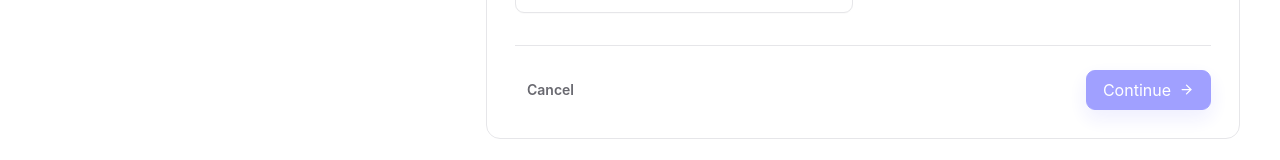
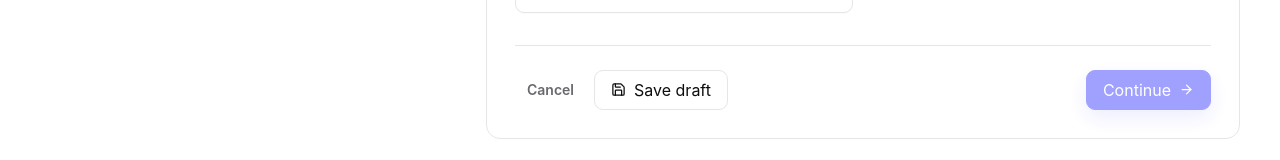
Before and after one commit to Rokki-Khazratov/OpenAI-buildweek, a Next.js app in the folder frontend/: page /exams/new in a window 1280 px wide. Shown: the part 910-1070 px from the top of the page. Built offline with nearby package versions, Linux system fonts and the light colour scheme.

Commit message:
feat(frontend): add exam draft save flow

```diff
--- a/frontend/src/features/demo/demo-provider.tsx
+++ b/frontend/src/features/demo/demo-provider.tsx
@@ -442,7 +442,7 @@ export function DemoProvider({ children }: { children: ReactNode }) {
         const exam: Exam = {
           id: createId(input.title, "exam"),
           ...input,
-          status: input.blueprint.length > 0 && input.sources.length > 0 ? "ready" : "draft",
+          status: input.status ?? (input.blueprint.length > 0 ? "ready" : "draft"),
           configurationVersion: 1,
           attempts: [],
           updatedAt: "Just now",
@@ -461,10 +461,10 @@ export function DemoProvider({ children }: { children: ReactNode }) {
         replaceExams(exams.map((exam) => exam.id === id ? {
           ...exam,
           ...input,
-          status: input.blueprint.length > 0 && input.sources.length > 0 ? "ready" : "draft",
+          status: input.status ?? (input.blueprint.length > 0 ? "ready" : "draft"),
           updatedAt: "Just now",
         } : exam));
-        return { ...exams.find((exam) => exam.id === id)!, ...input, updatedAt: "Just now" };
+        return { ...exams.find((exam) => exam.id === id)!, ...input, status: input.status ?? (input.blueprint.length > 0 ? "ready" : "draft"), updatedAt: "Just now" };
       },
       async removeExam(id) {
         if (!demoMode) await deleteExam(id);
--- a/frontend/src/features/exams/api.ts
+++ b/frontend/src/features/exams/api.ts
@@ -6,7 +6,7 @@ export type ExamDto = { id: string; subject_id: string; title: string; descripti
 export type AttemptSummaryDto = { attempt_id: string; exam_id: string; status: string; score: number; max_score: number; percentage: number; passed: boolean; duration_seconds: number; submitted_at: string; feedback: string };
 export type ExamStatisticsDto = { exam_id: string; attempt_count: number; average_percentage: number | null; best_percentage: number | null; latest_percentage: number | null; average_duration_seconds: number | null; low_confidence: boolean };
 
-const payload = (input: ExamInput) => ({ title: input.title, description: input.description || null, exam_type: input.examType || null, language: input.language, target_date: input.targetDate || null, pasted_context: input.pastedContext, sources: [], blueprint: input.blueprint, rules: input.rules, scenario: input.scenario });
+const payload = (input: ExamInput) => ({ title: input.title, description: input.description || null, exam_type: input.examType || null, language: input.language, target_date: input.targetDate || null, status: input.status, pasted_context: input.pastedContext, sources: [], blueprint: input.blueprint, rules: input.rules, scenario: input.scenario });
 export const listExams = (subjectId: string) => apiFetch<ListPage<ExamDto>>(`/subjects/${subjectId}/exams?limit=100`);
 export const createExam = (input: ExamInput) => apiFetch<ExamDto>(`/subjects/${input.subjectId}/exams`, { method: "POST", body: JSON.stringify(payload(input)) });
 export const updateExam = (id: string, input: ExamInput, configurationVersion?: number) => apiFetch<ExamDto>(`/exams/${id}`, { method: "PATCH", body: JSON.stringify({ ...payload(input), configuration_version: configurationVersion }) });
--- a/frontend/src/features/exams/exam-form.tsx
+++ b/frontend/src/features/exams/exam-form.tsx
@@ -7,6 +7,7 @@ import {
   Check,
   FileText,
   Plus,
+  Save,
   Trash2,
   Upload,
 } from "lucide-react";
@@ -194,7 +195,7 @@ export function ExamForm({ exam }: { exam?: Exam }) {
     ]);
   }
 
-  function buildInput(): ExamInput {
+  function buildInput(status?: Exam["status"]): ExamInput {
     const contextSources = demoMode &&
       pastedContext.trim() &&
       !sources.some((source) => source.id === "pasted-context")
@@ -211,7 +212,7 @@ export function ExamForm({ exam }: { exam?: Exam }) {
         : demoMode ? sources : [];
     return {
       subjectId: effectiveSubjectId,
-      title: title.trim(),
+      title: title.trim() || (status === "draft" ? "Untitled exam" : ""),
       description: description.trim(),
       examType,
       language,
@@ -228,19 +229,15 @@ export function ExamForm({ exam }: { exam?: Exam }) {
         allowedMaterials: allowedMaterials.trim(),
         gradingNotes: gradingNotes.trim(),
       },
+      status,
     };
   }
 
-  async function submit(event: FormEvent<HTMLFormElement>) {
-    event.preventDefault();
-    if (step < steps.length - 1) {
-      setStep((current) => current + 1);
-      return;
-    }
-    if (!effectiveSubjectId || !title.trim()) return;
+  async function persist(status?: Exam["status"]) {
+    if (!effectiveSubjectId || (!title.trim() && status !== "draft")) return;
     setPending(true);
     setError(null);
-    const input = buildInput();
+    const input = buildInput(status);
     try {
       const saved = exam
         ? await updateExam(exam.id, input)
@@ -255,13 +252,26 @@ export function ExamForm({ exam }: { exam?: Exam }) {
           }
         }
       }
-      router.push(`/exams/${saved.id}?tab=data${uploadFailed ? "&upload=partial" : ""}`);
+      if (status === "draft") {
+        router.push(`/exams/${saved.id}`);
+      } else {
+        router.push(`/exams/${saved.id}?tab=data${uploadFailed ? "&upload=partial" : ""}`);
+      }
     } catch (reason) {
       setError(
         reason instanceof Error ? reason.message : "Unable to save this exam.",
       );
       setPending(false);
     }
+  }
+
+  async function submit(event: FormEvent<HTMLFormElement>) {
+    event.preventDefault();
+    if (step < steps.length - 1) {
+      setStep((current) => current + 1);
+      return;
+    }
+    await persist();
   }
 
   return (
@@ -780,6 +790,15 @@ export function ExamForm({ exam }: { exam?: Exam }) {
                 <ArrowLeft size={15} /> Back
               </Button>
             )}
+            <Button
+              type="button"
+              variant="secondary"
+              onClick={() => void persist("draft")}
+              disabled={pending || !effectiveSubjectId}
+              title={!title.trim() ? "Saves with the temporary title “Untitled exam”" : undefined}
+            >
+              <Save size={15} /> {pending ? "Saving…" : "Save draft"}
+            </Button>
           </div>
           <Button
             type="submit"
--- a/frontend/src/features/exams/types.ts
+++ b/frontend/src/features/exams/types.ts
@@ -69,4 +69,4 @@ export type Exam = {
 export type ExamInput = Pick<
   Exam,
   "subjectId" | "title" | "description" | "examType" | "language" | "targetDate" | "pastedContext" | "sources" | "blueprint" | "rules" | "scenario"
->;
+> & { status?: ExamStatus };
```
Also changed, not shown: 1 other file (tests, documents, lock files or other folders).
